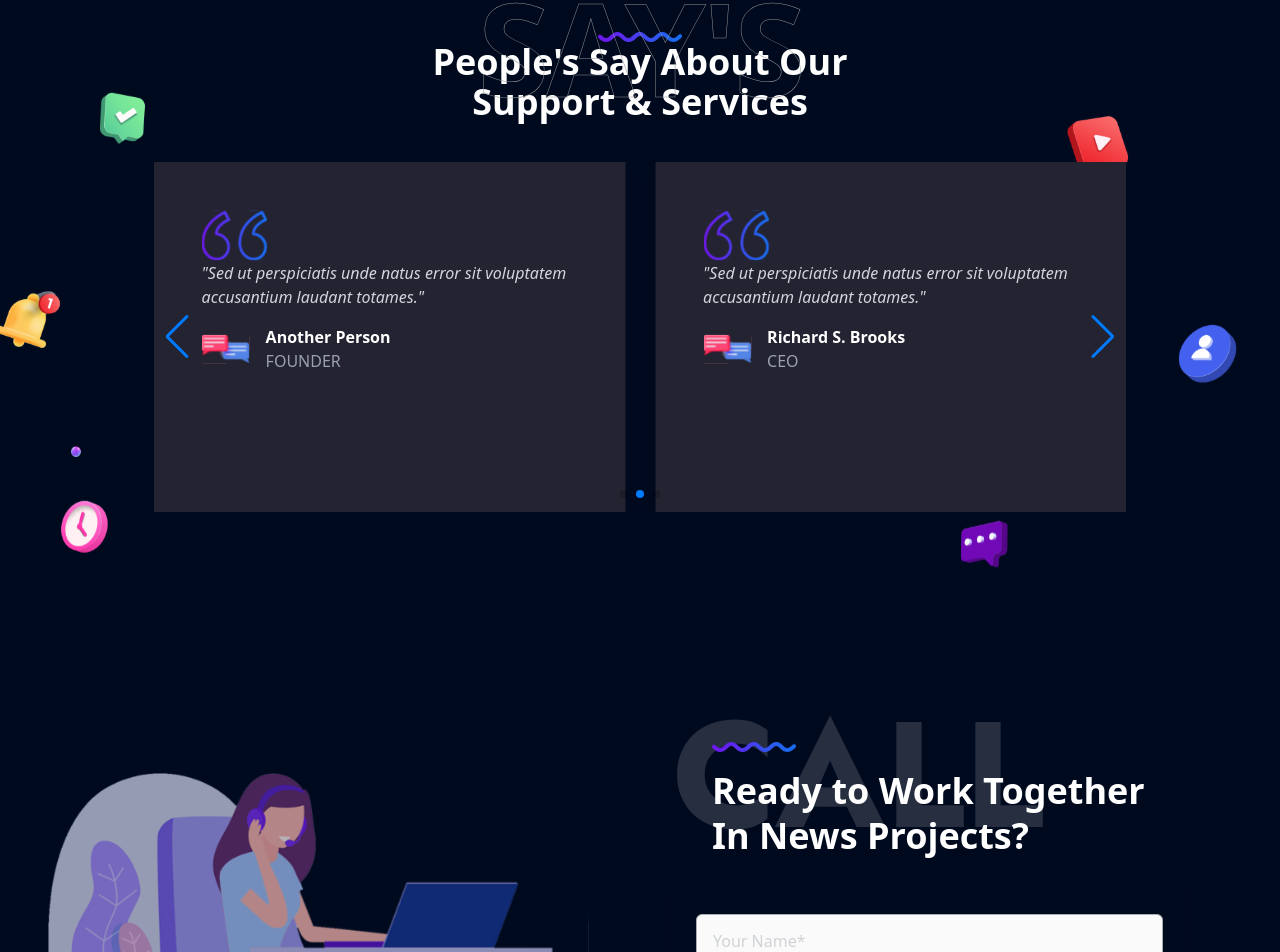
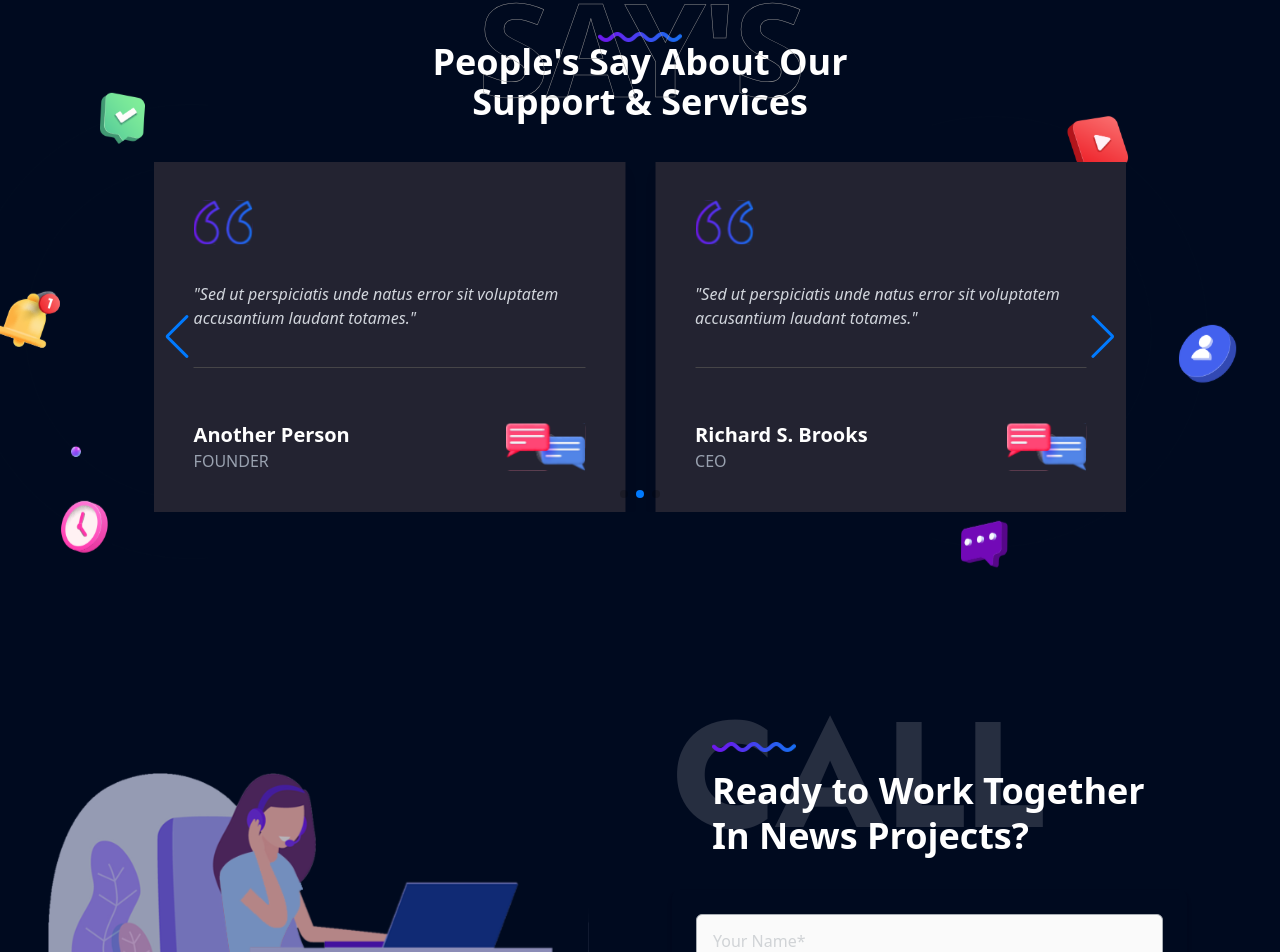
Before and after one commit to Ajnastk/SDEC, a React (Vite) app: page / in a window 1280 px wide. Shown: the part 4734-5686 px from the top of the page. Built offline with nearby package versions, Linux system fonts and the light colour scheme.

Commit message:
says commet div design compleated

```diff
--- a/src/components/Says.jsx
+++ b/src/components/Says.jsx
@@ -1,7 +1,7 @@
 import { useState, useEffect } from "react";
 import { contents } from "../contents";
 import { Swiper, SwiperSlide } from "swiper/react";
-import { Pagination, Navigation,Autoplay } from "swiper/modules";
+import { Pagination, Navigation, Autoplay } from "swiper/modules";
 import "swiper/css";
 import "swiper/css/pagination";
 import "swiper/css/navigation";
@@ -60,7 +60,7 @@ const Says = () => {
                 768: { slidesPerView: 2 },
               }}
               spaceBetween={30}
-              autoplay={{delay:3000,disableOnInteraction:false}}
+              autoplay={{ delay: 3000, disableOnInteraction: false }}
               pagination={{ clickable: true }}
               navigation={!isMobile} // Hide navigation if it's mobile
               modules={[Navigation, Pagination, Autoplay]}
@@ -68,20 +68,29 @@ const Says = () => {
             >
               {says.testimonials.map((testimonial, index) => (
                 <SwiperSlide key={index}>
-                  <div className="bg-[#232331] ml-[5%] lg:ml-0 p-12 lg:w-[100%] w-[80%] h-[350px] shadow-lg">
-                    <img src={testimonial.doubleCodes} alt="" />
-                    <p className="text-gray-300 italic">{testimonial.text}</p>
-                    <div className="mt-4 flex items-center">
-                      <img
-                        src={testimonial.image}
-                        alt={testimonial.name}
-                        className="w-12 h-12"
-                      />
-                      <div className="ml-4">
-                        <p className="text-white font-semibold">
+                  <div className=" flex flex-col justify-around bg-[#232331] ml-[5%] lg:ml-0 p-5 px-10 lg:w-[100%] w-[80%] h-[350px] shadow-lg">
+                    <div>
+                      <img className="w-[15%]" src={testimonial.doubleCodes} alt="" />
+                    </div>
+                    <div>
+                      <p className="text-gray-300 italic">{testimonial.text}</p>
+                    </div>
+                    <div>
+                      <hr className="text-[#464548]" />
+                    </div>
+                    <div className="mt-4 flex flex-row justify-between items-center">
+                      <div>
+                        <h1 className="text-white font-semibold text-xl">
                           {testimonial.name}
-                        </p>
+                        </h1>
                         <p className="text-gray-400">{testimonial.roll}</p>
+                      </div>
+                      <div>
+                        <img
+                          src={testimonial.image}
+                          alt={testimonial.name}
+                          className="w-20 h-12"
+                        />
                       </div>
                     </div>
                   </div>
```
